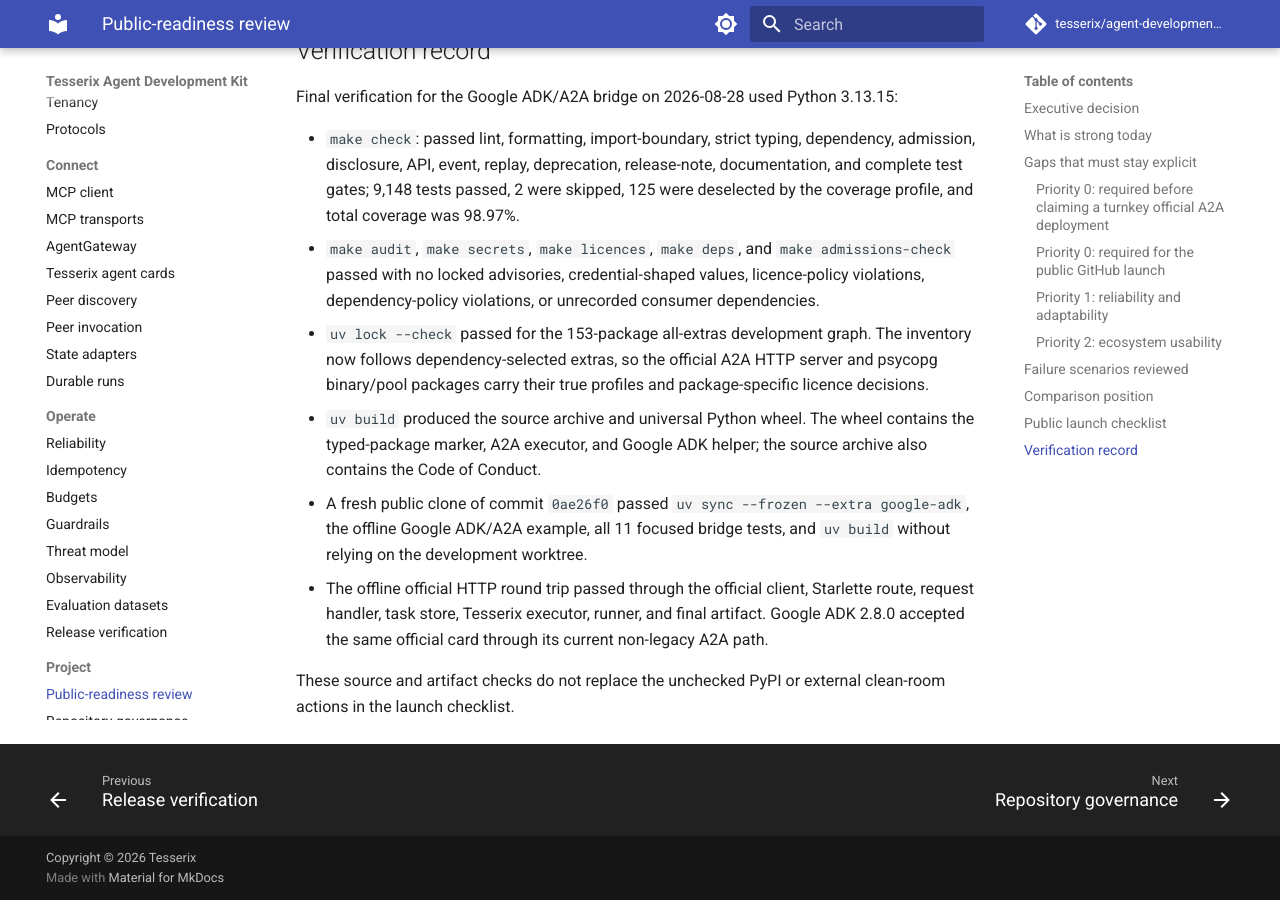
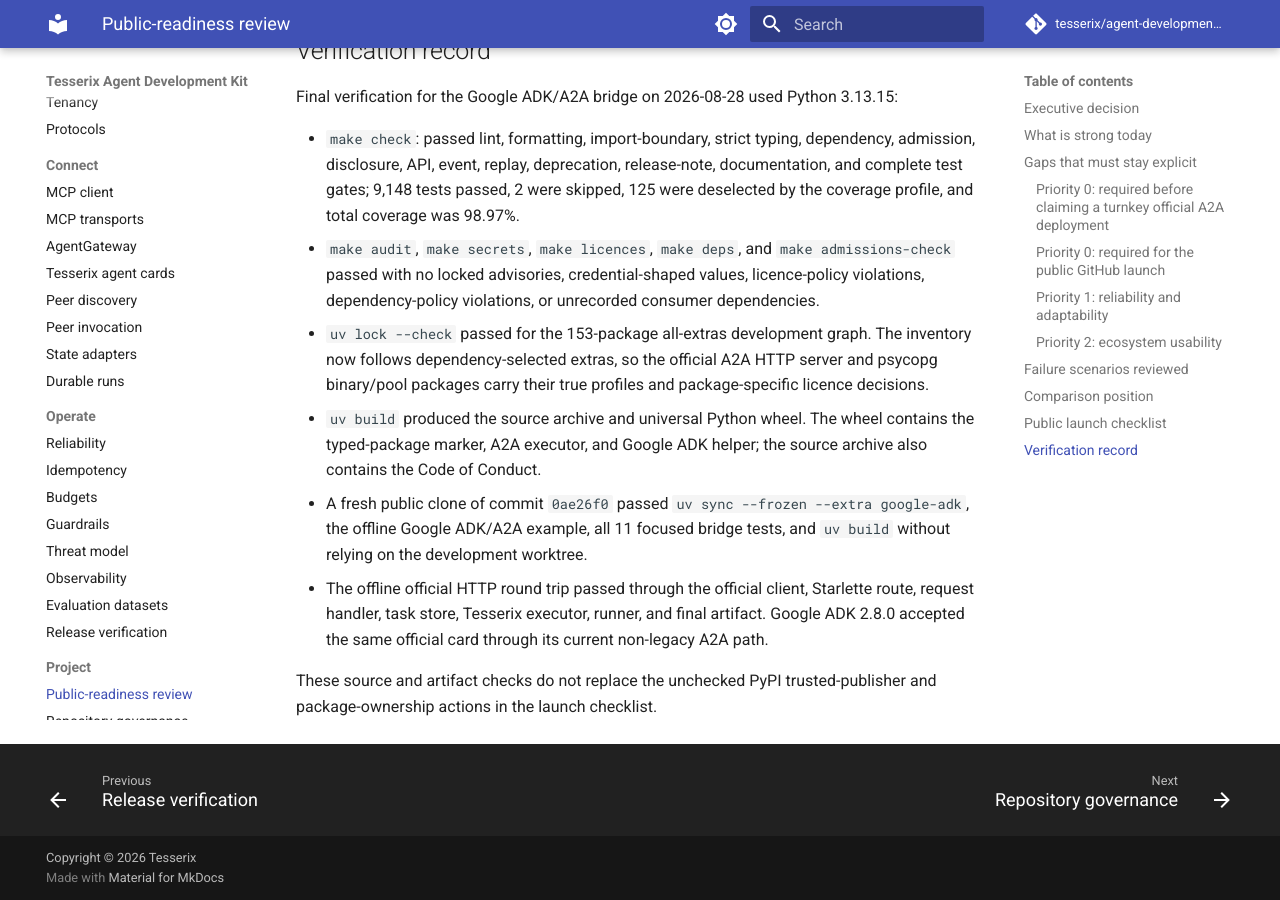
Before and after one commit to tesserix/agent-development-kit, an MkDocs documentation site: the page built from docs/public-readiness-review.md, in a window 1280 px wide and 900 px high, scrolled down 6123 px. Built offline with MkDocs 1.6.1 and Material for MkDocs 9.7.7, drawn with Linux system fonts in a browser that asks for light colours; comment, search, counter and statistics services are not loaded.

Commit message:
docs: close clean-room readiness item

```diff
--- a/docs/public-readiness-review.md
+++ b/docs/public-readiness-review.md
@@ -193,5 +193,5 @@
   route, request handler, task store, Tesserix executor, runner, and final artifact. Google
   ADK 2.8.0 accepted the same official card through its current non-legacy A2A path.
 
-These source and artifact checks do not replace the unchecked PyPI or external clean-room
-actions in the launch checklist.
+These source and artifact checks do not replace the unchecked PyPI trusted-publisher and
+package-ownership actions in the launch checklist.
```
